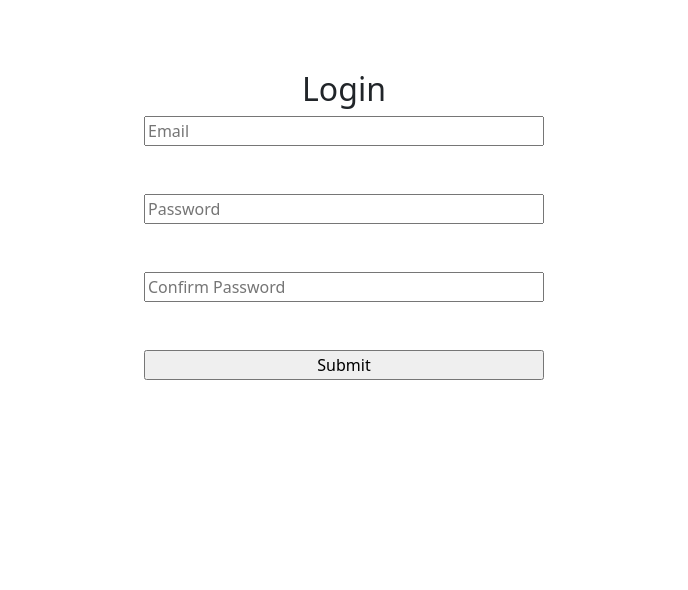
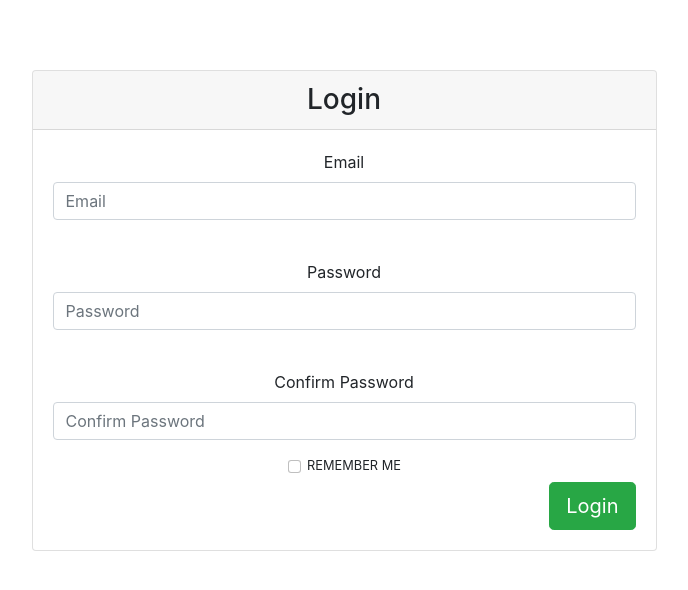
Before and after one commit to Gbolahan21/React_login_page, a React (Create React App) app: page / in a window 1280 px wide. Shown: the top 590 px of the page, without its empty margins (296-984 px from the left). Built offline with nearby package versions, Linux system fonts and the light colour scheme; the HTML template or start-up script is replaced by a standard one.

Commit message:
first phase

```diff
--- a/public/index.html
+++ b/public/index.html
@@ -28,6 +28,7 @@
     <link href="https://cdn.jsdelivr.net/npm/bootstrap@5.0.2/dist/css/bootstrap.min.css" rel="stylesheet" integrity="sha384-EVSTQN3/azprG1Anm3QDgpJLIm9Nao0Yz1ztcQTwFspd3yD65VohhpuuCOmLASjC" crossorigin="anonymous">
     <link rel="preconnect" href="https://fonts.googleapis.com">
     <link rel="preconnect" href="https://fonts.gstatic.com" crossorigin>
+    <link rel="stylesheet" href="https://stackpath.bootstrapcdn.com/bootstrap/4.4.1/css/bootstrap.min.css" integrity="sha384-Vkoo8x4CGsO3+Hhxv8T/Q5PaXtkKtu6ug5TOeNV6gBiFeWPGFN9MuhOf23Q9Ifjh" crossorigin="anonymous">
   </head>
   <body>
     <noscript>You need to enable JavaScript to run this app.</noscript>
--- a/src/App.js
+++ b/src/App.js
@@ -38,7 +38,17 @@ function App() {
         return (
           <div className="App">
           <form onSubmit={handleSubmit}>
-          <h2>Login</h2>
+
+          <div className="row justify-content-center">
+          <div className="col-md-6">
+            <span className="anchor" id="formLogin"></span>
+            <div className="card card-outline-secondary">
+              <div className="card-header">
+                <h3 className="mb-0">Login</h3>
+              </div>
+              <div className="card-body">
+                  <div className="form-group">
+                    <label for="uname1">Email</label>
 										<input
                     type="email"
                     name="email"
@@ -46,11 +56,15 @@ function App() {
                     onBlur={handleBlur}
                     onChange={handleChange}
                     value={values.email}
-            /> <br />
+                    className="form-control"
+                    id="uname1" required="" />
+                    <br />
                     <span class="error">
                       {errors.email}
                     </span>
-            <br /> <br />
+                  </div>
+                  <div class="form-group">
+                    <label>Password</label>
 										<input
                     type="password"
                     name="password"
@@ -58,11 +72,15 @@ function App() {
                     onBlur={handleBlur}
                     onChange={handleChange}
                     value={values.password}
-            /> <br />
+                    autocomplete="new-password"
+                    class="form-control" id="pwd1" required="" />
+                    <br />
                     <span class="error">
                       {errors.password}
                     </span>
-            <br /><br />
+                  </div>
+                  <div class="form-group">
+                    <label>Confirm Password</label>
 										<input
                     type="password"
                     name="changepassword"
@@ -70,12 +88,23 @@ function App() {
                     onBlur={handleBlur}
                     onChange={handleChange}
                     value={values.changepassword}
-            /> <br />
+                    autocomplete="new-password"
+                    class="form-control" id="pwd1" required="" />
                      <span class="error">
                       {errors.changepassword}
                     </span>
-            <br /><br/>
-            <input type='submit' />
+                  </div>
+                  <div className="form-check small">
+                    <label className="form-check-label">
+											<input className="form-check-input" type="checkbox" />
+											<span>Remember me</span>
+                    </label>
+                  </div>
+									<button className="btn btn-success btn-lg float-right" type="button">Login</button>
+              </div>
+            </div>
+          </div>
+        </div>
           </form>
           </div>
         );
```
Lines whose indentation alone changed are shown as unchanged.
